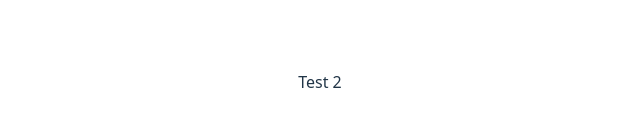
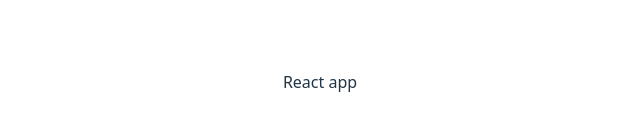
Before and after one commit to DORFOX69/Webhook-ngrok, a React (Vite) app: page / in a window 1280 px wide. Shown: the part 318-448 px from the top of the page, without its empty margins (320-960 px from the left). Built offline with nearby package versions, Linux system fonts and the light colour scheme.

Commit message:
scghdliv

```diff
--- a/src/App.jsx
+++ b/src/App.jsx
@@ -8,7 +8,7 @@ function App() {
 
   return (
    <>
-     <p>Test 2</p>
+     <p>React app</p>
    </>
   )
 }
```
